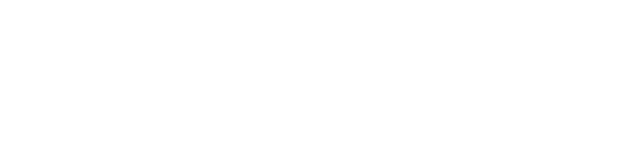
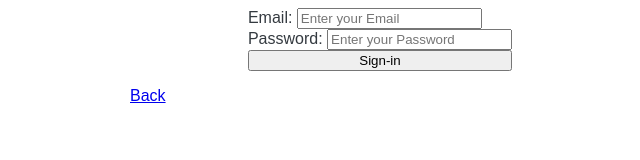
Before and after one commit to tgybyrl/Basic-HTML-Website, a plain HTML site: page contact.html in a window 1280 px wide. Shown: the whole page, without its empty margins (260-900 px from the left). Drawn offline with Linux system fonts and the light colour scheme.

Commit message:
Basic contact page added

```diff
--- a/contact.html
+++ b/contact.html
@@ -2,7 +2,52 @@
   <head>
     <meta charset="UTF-8" />
     <meta name="viewport" content="width=device-width, initial-scale=1.0" />
-    <title>Document</title>
+    <title>Contact</title>
+    <style>
+      body {
+        font-family: sans-serif;
+        color: #343a40;
+      }
+
+      .container {
+        width: 500px;
+        margin: 0 auto;
+      }
+
+      form {
+        display: grid;
+        align-content: center;
+        justify-content: center;
+      }
+    </style>
   </head>
-  <body></body>
+  <body>
+    <div class="container">
+      <!-- Login Form Code -->
+      <form action="" method="POST">
+        <div class="email">
+          <label for="first">Email:</label>
+          <input
+            type="email"
+            name="email"
+            id="email"
+            placeholder="Enter your Email"
+            required
+          />
+        </div>
+        <div class="password">
+          <label for="password">Password:</label>
+          <input
+            type="password"
+            name="password"
+            id="password"
+            placeholder="Enter your Password"
+            required
+          />
+        </div>
+        <button>Sign-in</button>
+      </form>
+      <a href="index.html">Back</a>
+    </div>
+  </body>
 </html>
--- a/style.css
+++ b/style.css
@@ -7,6 +7,15 @@
 body {
   font-family: sans-serif;
   color: #343a40;
+  margin: 20px;
+}
+
+.container {
+  border: #000 solid 4px;
+  width: 1000px;
+  margin: 0 auto;
+  display: grid;
+  background-color: #f6f7f8;
 }
 
 h1 {
@@ -38,13 +47,6 @@ li {
 .column-title {
   font-size: 24px;
   margin-top: 15px;
-}
-
-.container {
-  border: #000 solid 4px;
-  width: 1000px;
-  margin: 0 auto;
-  display: grid;
 }
 
 .main-header {
@@ -126,7 +128,7 @@ a:active {
 
 .link {
   display: inline-block;
-  margin-left: 10px;
+  margin-left: 20px;
 }
 
 .work-experience a {
@@ -201,6 +203,6 @@ blockquote {
 
 footer {
   text-align: center;
-  font-size: 20px;
+  font-size: 14px;
   margin-bottom: 60px;
 }
```
Also changed, not shown: index.html (+1 -1 lines).
